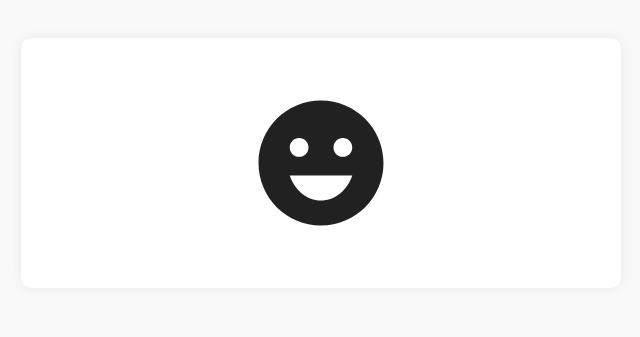
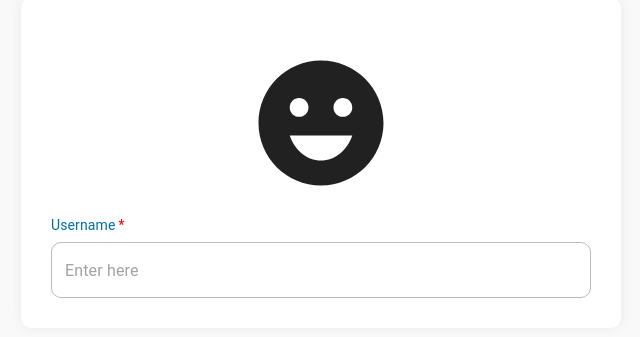
Before and after one commit to rumpapl/albright-portal-demo, a React (Create React App) app: page /login in a window 1280 px wide. Shown: the part 237-574 px from the top of the page, without its empty margins (319-959 px from the left). Built offline with nearby package versions, Linux system fonts and the light colour scheme.

Commit message:
worked on login username input-field

```diff
--- a/package.json
+++ b/package.json
@@ -12,6 +12,7 @@
     "classnames": "^2.3.1",
     "react": "^17.0.2",
     "react-dom": "^17.0.2",
+    "react-hook-form": "^7.22.3",
     "react-router-dom": "^6.2.1",
     "react-scripts": "5.0.0",
     "web-vitals": "^2.1.2"
--- a/src/components/elements/auth-form.jsx
+++ b/src/components/elements/auth-form.jsx
@@ -23,3 +23,9 @@ export const FormImageContiner = styled(Box)(({ theme }) => ({
     display: 'flex',
     justifyContent: 'center',
 }));
+
+export const FormAuth=styled('form')(({theme})=>({
+    gap: 20,
+    display: 'flex',
+    flexDirection: 'column'
+}))
--- /dev/null
+++ b/src/components/elements/form.jsx
@@ -0,0 +1,14 @@
+import { withStyles, styled } from "@material-ui/styles";
+import MuiFormLabel from "@material-ui/core/FormLabel";
+
+
+export const FormLabel = withStyles((theme) => ({
+    root: {
+        color: theme.palette.primary.main,
+        fontSize: theme.typography.pxToRem(14),
+
+    },
+    asterisk: {
+        color: theme.palette.error.main,
+    },
+}))(MuiFormLabel);
--- a/src/components/elements/index.js
+++ b/src/components/elements/index.js
@@ -1 +1,2 @@
 export * from './auth-form';
+export * from './form';
--- /dev/null
+++ b/src/components/hoc/form-controller.jsx
@@ -0,0 +1,27 @@
+import React, { forwardRef } from 'react';
+import { Controller } from 'react-hook-form';
+
+const FormController = forwardRef((props, ref) => {
+  const { children, rules, ...others } = props;
+  const required = Boolean(rules?.required);
+  return (
+    <Controller
+      ref={ref}
+      rules={rules}
+      {...others}
+      render={({ field, fieldState: { error } }) => (
+        <>
+          {React.Children.map(children, (child) =>
+            React.cloneElement(child, {
+              ...field,
+              error: Boolean(error),
+              helperText: error?.message,
+              required: required,
+            })
+          )}
+        </>
+      )}
+    />
+  );
+});
+export default FormController;
--- /dev/null
+++ b/src/components/hoc/index.js
@@ -0,0 +1,2 @@
+export * from './form-controller';
+export {default as FormController} from './form-controller';
--- /dev/null
+++ b/src/components/material-ui/index.js
@@ -0,0 +1 @@
+export * from './input';
--- /dev/null
+++ b/src/components/material-ui/input/elements.jsx
@@ -0,0 +1,43 @@
+import { styled } from "@material-ui/core";
+import { Box, TextField } from "@material-ui/core";
+import { withStyles } from "@material-ui/styles";
+
+export {
+    FormLabel
+} from '../../elements';
+
+export const InputContainer = styled(Box)(({ theme }) => ({
+    display: 'flex',
+    flexDirection: "column",
+
+}));
+
+export const OutlinedTextField = withStyles((theme) => ({
+    root: {
+        marginTop: 10,
+        "& .MuiInputBase-root": {
+            "& fieldset": {
+                padding: 12.9,
+                borderRadius: 10,
+                border: "0.5px solid #BABAC2",
+                fontSize: theme.typography.pxToRem(14),
+                transition: theme.transitions.create(["border-color", "box-shadow"]),
+            },
+            "&:hover fieldset": {
+                borderColor: theme.palette.primary.main,
+                borderWidth: ".5px",
+            },
+            "&.Mui-focused fieldset": {
+                borderColor: theme.palette.primary.main,
+                borderWidth: ".5px",
+            },
+            "& .MuiInputBase-input ": {
+                borderRadius: 10,
+            }
+        },
+    },
+    error: {
+        borderRadius: 10,
+        border: `0.5px solid ${theme.palette.error.main}`,
+    },
+}))(TextField);
--- /dev/null
+++ b/src/components/material-ui/input/index.js
@@ -0,0 +1,2 @@
+export * from './outlinedTextField';
+export {default as OutlinedTextField} from './outlinedTextField';
--- /dev/null
+++ b/src/components/material-ui/input/outlinedTextField.jsx
@@ -0,0 +1,43 @@
+import React, { Fragment, forwardRef } from 'react';
+import PropTypes from 'prop-types';
+import { TextField, InputLabel } from '@material-ui/core';
+
+// internal imports
+import {
+    OutlinedTextField,
+    FormLabel,
+ } from './elements';
+
+export const OutlinedLabelTextField = forwardRef((props, ref) => {
+    const {
+        label,
+        required,
+        placeholder,
+        ...others } = props;
+    return (
+        <Fragment>
+            <FormLabel required={required}>{label}</FormLabel>
+            <OutlinedTextField
+                variant='outlined'
+                fullWidth
+                inputRef={ref}
+                placeholder={placeholder}
+                {...others}
+            />
+        </Fragment>
+    )
+});
+
+OutlinedLabelTextField.propTypes = {
+    label: PropTypes.string.isRequired,
+    placeholder: PropTypes.string,
+    required: PropTypes.bool,
+    helperText: PropTypes.any,
+    startIcon: PropTypes.any,
+};
+
+OutlinedLabelTextField.defaultProps = {
+    required: false,
+    placeholder: "Enter here",
+};
+export default OutlinedLabelTextField;
--- a/src/pages/authentication/login/elements.jsx
+++ b/src/pages/authentication/login/elements.jsx
@@ -5,6 +5,15 @@ import { Box } from "@material-ui/core";
 import {
     FormContainerAuth,
     FormImageContiner,
+} from '../../../components/elements';
+
+export{
+    InputContainer
+} from '../../../components/material-ui/input/elements';
+
+// internl exports
+export{
+    FormAuth
 } from '../../../components/elements';
 
 
--- a/src/pages/authentication/login/index.jsx
+++ b/src/pages/authentication/login/index.jsx
@@ -1,15 +1,44 @@
-import React from 'react';
+import React, { Fragment } from 'react';
+import { useForm } from 'react-hook-form';
+import { InputLabel } from '@material-ui/core';
+import ExpandMore from "@material-ui/icons/ExpandMore";
+import { TextField, InputAdornment } from "@material-ui/core";
 
 // internal imports
-import { FormContainer,
-    FormImageWrapper } from './elements';
+import { FormController } from '../../../components/hoc';
+import {
+    FormContainer,
+    FormImageWrapper,
+    FormAuth,
+    InputContainer
+} from './elements';
 import { FaceIcon } from '../../../assets/icons/face';
+import { OutlinedLabelTextField } from '../../../components/material-ui';
+
+
 const Login = () => {
+    const { control, register, } = useForm();
     return (
         <FormContainer>
             <FormImageWrapper>
                 <FaceIcon />
             </FormImageWrapper>
+            <FormAuth>
+                <InputContainer>
+                    <FormController
+                        name='username'
+                        control={control}
+                        rules={{
+                            required: {
+                                value: true,
+                                message: "Please provide Username"
+                            },
+                        }}
+                    >
+                        <OutlinedLabelTextField label='Username' />
+                    </FormController>
+                </InputContainer>
+            </FormAuth>
         </FormContainer>
     )
 }
```
Also changed, not shown: 2 other files (tests, documents, lock files or other folders).
